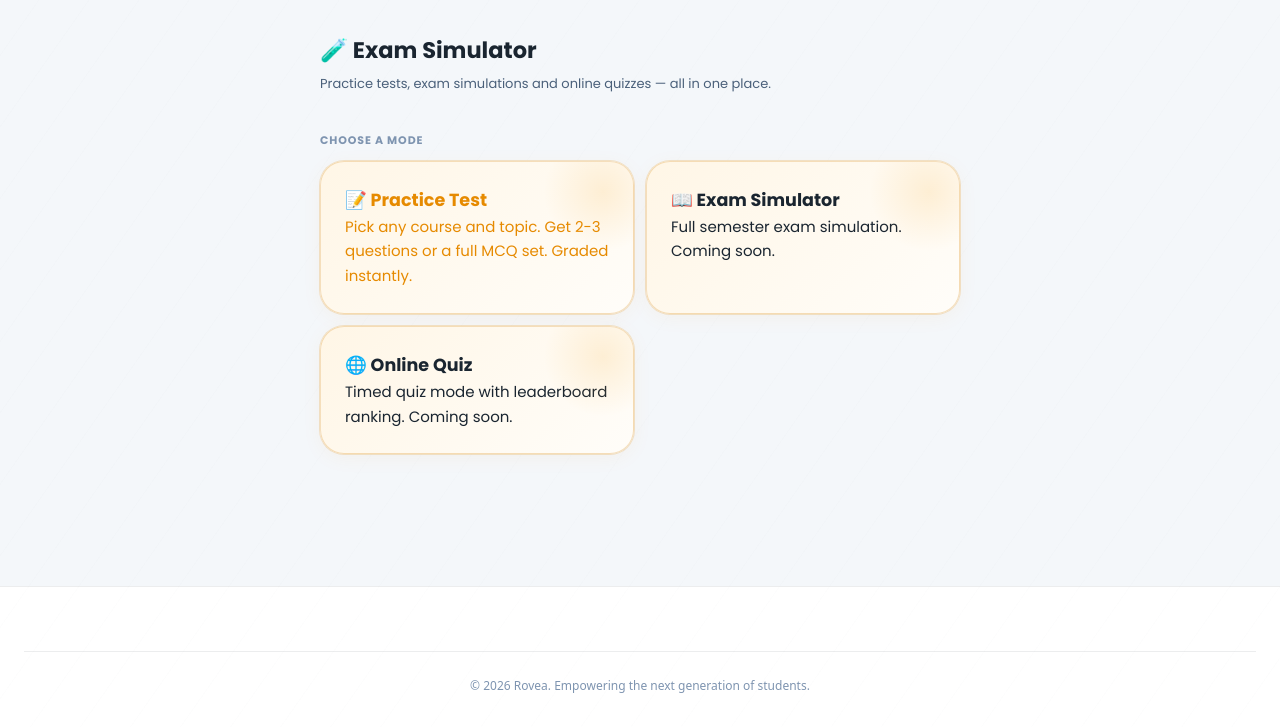
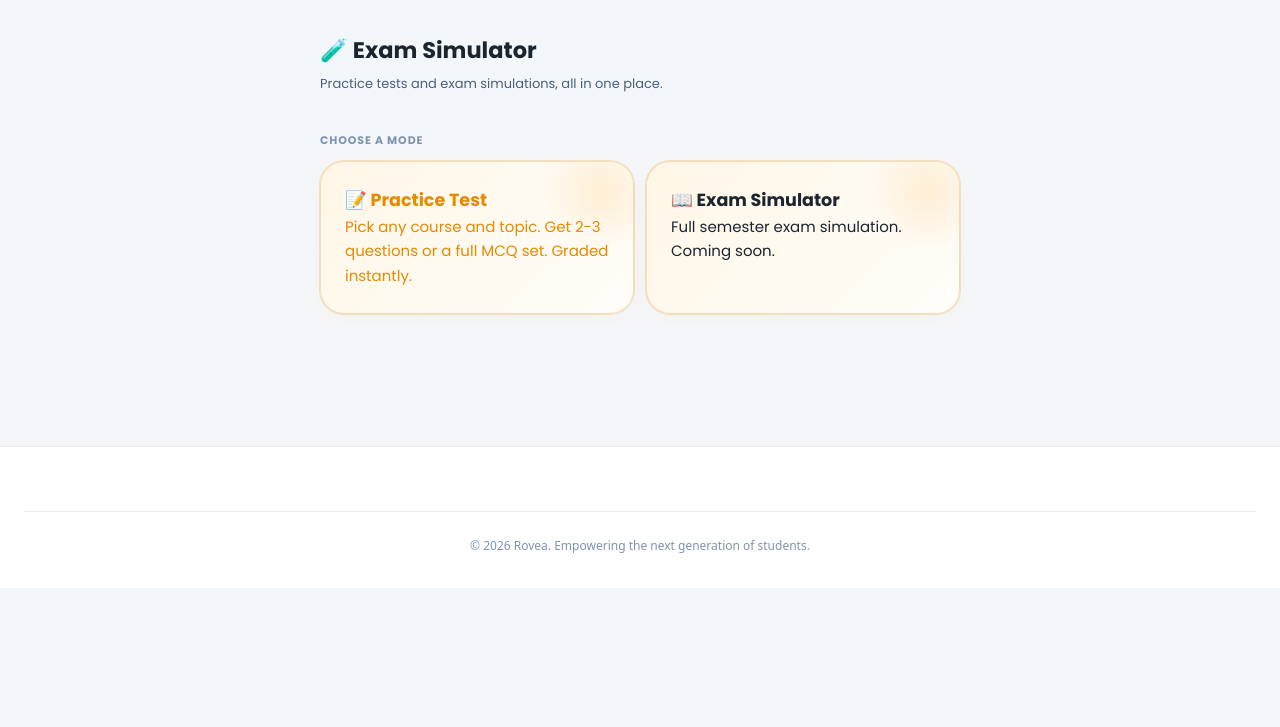
Before and after one commit to Adekunle-Adepoju/AI-lecturer, a Django app: template templates/core/simulator/home.html in a window 1280 px wide. Shown: the top 727 px of the page. Run offline with Django 5.2, Linux system fonts and the light colour scheme; the template is opened without the code that fills it, so the values that code supplies are empty; some libraries are stand-ins or nearby versions.

Commit message:
Remove Online Quiz card from simulator home

```diff
--- a/templates/core/simulator/home.html
+++ b/templates/core/simulator/home.html
@@ -108,7 +108,7 @@
 
   <h2 class="sim-title"><span class="sim-emoji">🧪</span> Exam Simulator</h2>
   <p class="sim-subtitle">
-    Practice tests, exam simulations and online quizzes — all in one place.
+    Practice tests and exam simulations, all in one place.
   </p>
 
   {% if auto_test_courses %}
@@ -150,12 +150,6 @@
       <span class="mc-soon-toast">Coming soon ✦</span>
     </div>
 
-    <div class="today-card mode-card is-disabled">
-      <h3>🌐 Online Quiz</h3>
-      <p>Timed quiz mode with leaderboard ranking. Coming soon.</p>
-      <span class="mc-soon-toast">Coming soon ✦</span>
-    </div>
-
   </div>
 
 </div>
```
